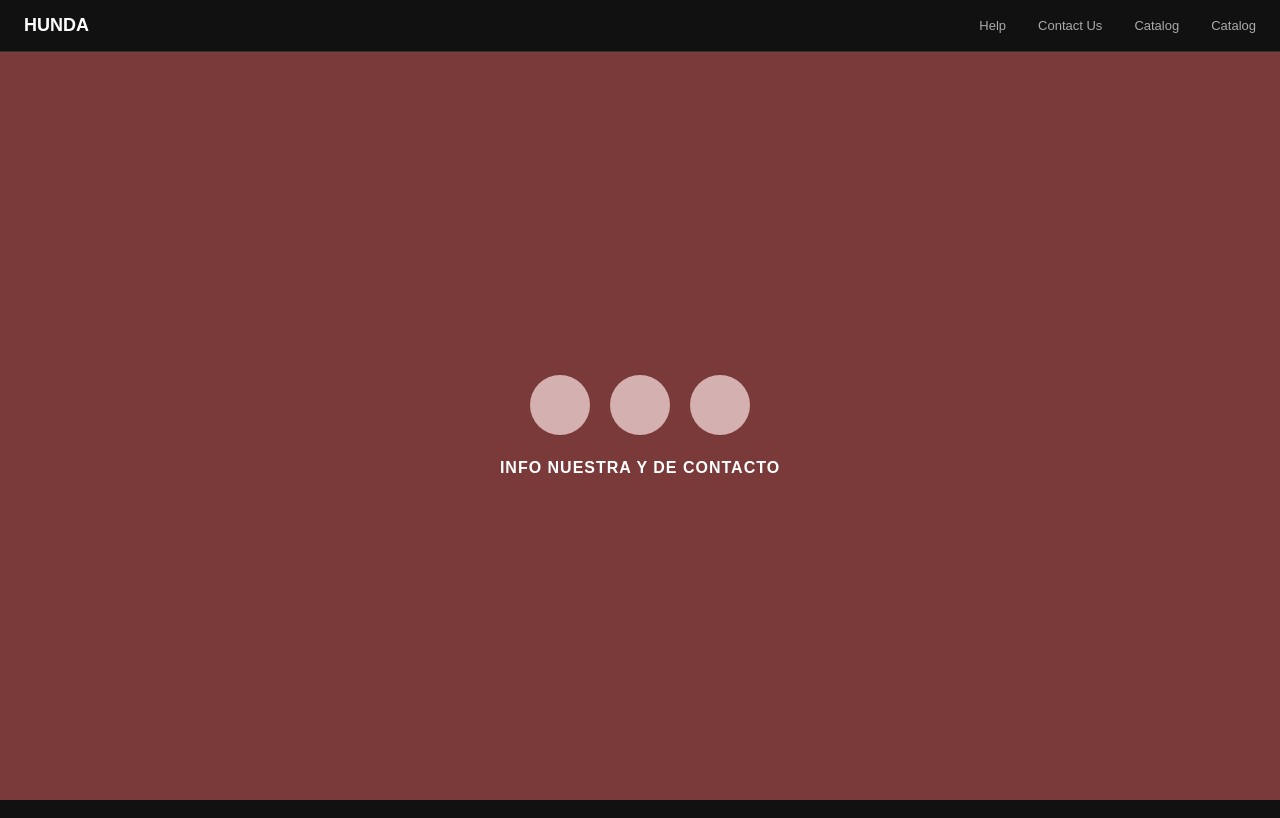
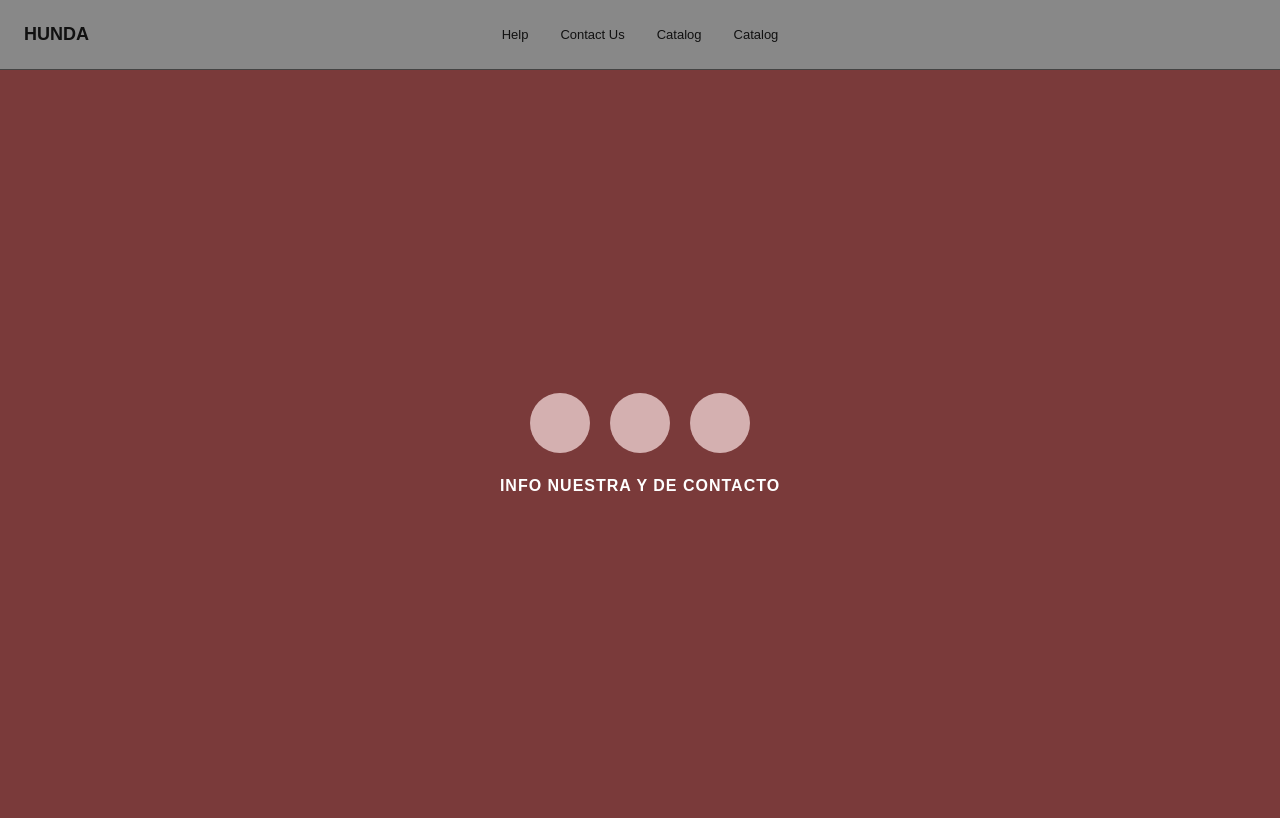
Before and after one commit to brigitteblau/bbm, a Next.js app: page /contact in a window 1280 px wide. Built offline with nearby package versions, Linux system fonts and the light colour scheme.

Commit message:
navbar lista

```diff
--- a/app/globals.css
+++ b/app/globals.css
@@ -14,22 +14,24 @@ html, body {
   width: 100%;
   min-height: 100vh;
 }
-
 /* NAVBAR */
 .navbar {
-  background: #111;
-  border-bottom: 1px solid #333;
-  height: 52px;
+  background:  #888888;
+  border-bottom: 1px solid #444;
+  height: 70px;
   display: flex;
   align-items: center;
-  justify-content: space-between;
+  justify-content: center;
   padding: 0 24px;
+  position: relative;
 }
 
 .navbar-logo {
   font-size: 18px;
   font-weight: 700;
-  color: #fff;
+  color: #111;
+  position: absolute;
+  left: 24px;
 }
 
 .navbar-links {
@@ -39,7 +41,7 @@ html, body {
 
 .navbar-links a {
   font-size: 13px;
-  color: #aaa;
+  color:#111;
   text-decoration: none;
 }
 
```
